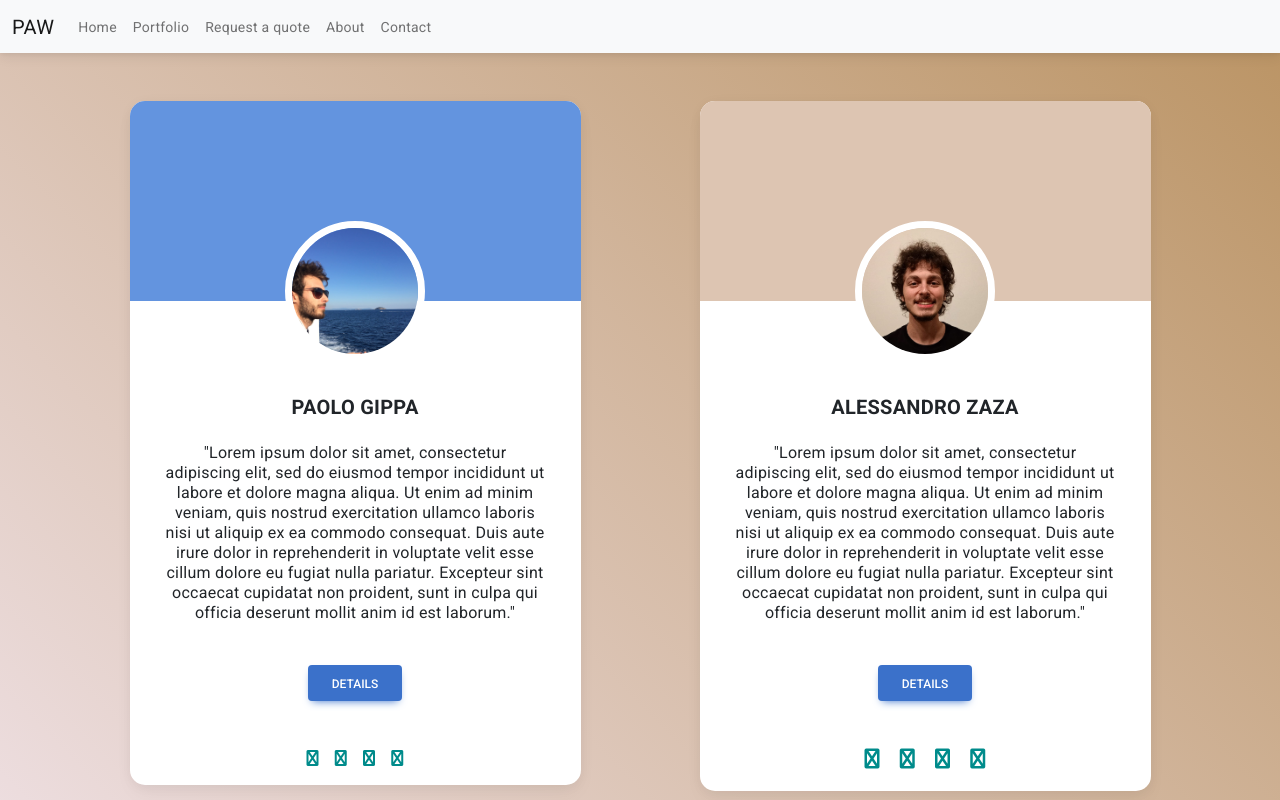
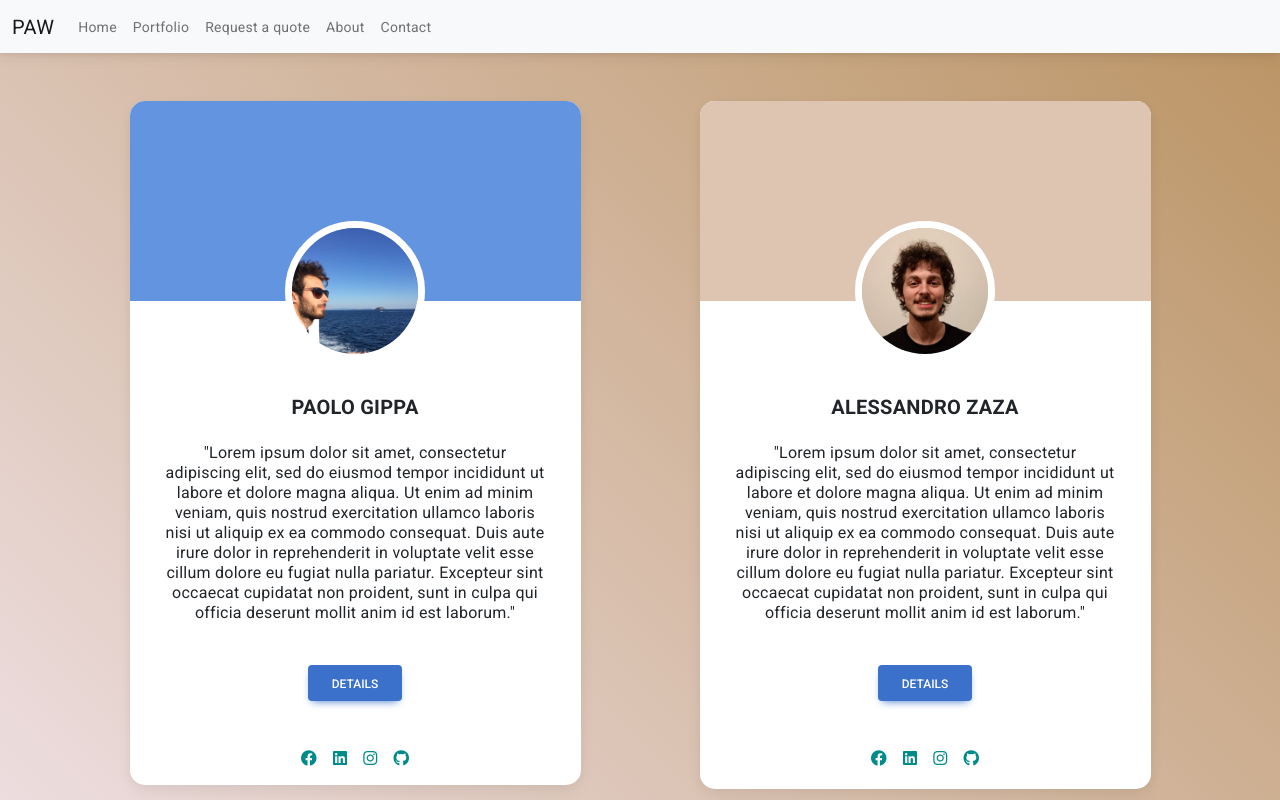
Before and after one commit to AlessandroZaza/Portfolio_Preventivo, an Angular app: page /portfolio in a window 1280 px wide. Shown: the top 800 px of the page. Built offline with nearby package versions, Linux system fonts and the light colour scheme.

Commit message:
adjust fa icons

```diff
--- a/src/app/app.component.html
+++ b/src/app/app.component.html
@@ -39,5 +39,5 @@
     <li class="nav-item"><a routerLink="about" class="nav-link px-2 text-muted">About</a></li>
     <li class="nav-item"><a routerLink="contact" class="nav-link px-2 text-muted">Contact</a></li>
   </ul>
-  <p class="text-center text-muted"><a routerLink="home" class="nav-link px-2 text-muted">© 2023 PAle-Web, Inc</a></p>
+  <p class="text-center text-muted"><a routerLink="home" class="nav-link px-2 text-muted">© 2023 PAW-Agency</a></p>
 </footer>
--- a/src/app/components/contact/contact.component.html
+++ b/src/app/components/contact/contact.component.html
@@ -90,7 +90,7 @@
                                             <span class="fa fa-globe"></span>
                                         </div>
                                         <div class="text pl-3">
-                                            <p><span>Website:</span> <a class="text-light" href="#"> PAW.com</a></p>
+                                            <p><span>Website:</span> <a class="text-light" href="#"> paw-agency.com</a></p>
                                         </div>
                                     </div>
                                 </div>
--- a/src/app/components/portfolio/portfolio.component.html
+++ b/src/app/components/portfolio/portfolio.component.html
@@ -33,10 +33,10 @@
           </div>
           <button type="button" routerLink="../portfolio-paolo" class="btn btn-primary mb-5 mx-auto">Details</button>
           <div class="socials text-center" style="padding-bottom: 2vh;">
-            <i class="fa fa-facebook" style="font-size: 2vh; color: darkcyan; padding: 0 1vh;"></i>
-            <i class="fa fa-linkedin" style="font-size: 2vh; color: darkcyan; padding: 0 1vh;"></i>
-            <i class="fa fa-instagram" style="font-size: 2vh; color: darkcyan; padding: 0 1vh;"></i>
-            <i class="fa fa-github" style="font-size: 2vh; color: darkcyan; padding: 0 1vh;"></i>
+            <i class="fa-brands fa-facebook" style="font-size: 2vh; color: darkcyan; padding: 0 1vh;"></i>
+            <i class="fa-brands fa-linkedin" style="font-size: 2vh; color: darkcyan; padding: 0 1vh;"></i>
+            <i class="fa-brands fa-instagram" style="font-size: 2vh; color: darkcyan; padding: 0 1vh;"></i>
+            <i class="fa-brands fa-github" style="font-size: 2vh; color: darkcyan; padding: 0 1vh;"></i>
           </div>
         </div>
       </div>
@@ -74,10 +74,11 @@
           <button type="button" routerLink="../portfolio-alessandro"
             class="btn btn-primary mb-5 mx-auto">Details</button>
           <div class="socials text-center" style="padding-bottom: 20px;">
-            <i class="fa fa-facebook" style="font-size: 20px; color: darkcyan; padding: 0 10px;"></i>
-            <i class="fa fa-linkedin" style="font-size: 20px; color: darkcyan; padding: 0 10px;"></i>
-            <i class="fa fa-instagram" style="font-size: 20px; color: darkcyan; padding: 0 10px;"></i>
-            <i class="fa fa-github" style="font-size: 20px; color: darkcyan; padding: 0 10px;"></i>
+            <i class="fa-brands fa-facebook" style="font-size: 2vh; color: darkcyan; padding: 0 1vh;"></i>
+            <i class="fa-brands fa-linkedin" style="font-size: 2vh; color: darkcyan; padding: 0 1vh;"></i>
+            <i class="fa-brands fa-instagram" style="font-size: 2vh; color: darkcyan; padding: 0 1vh;"></i>
+            <a href=""><i class="fa-brands fa-github" style="font-size: 2vh; color: darkcyan; padding: 0 1vh;"></i></a>
+
           </div>
         </div>
       </div>
--- a/src/index.html
+++ b/src/index.html
@@ -10,7 +10,9 @@
   <link href="https://cdn.jsdelivr.net/npm/bootstrap@5.3.0-alpha1/dist/css/bootstrap.min.css" rel="stylesheet"
     integrity="sha384-GLhlTQ8iRABdZLl6O3oVMWSktQOp6b7In1Zl3/Jr59b6EGGoI1aFkw7cmDA6j6gD" crossorigin="anonymous">
   <!-- Font Awesome -->
-  <link href="https://cdnjs.cloudflare.com/ajax/libs/font-awesome/6.0.0/css/all.min.css" rel="stylesheet" />
+  <link rel="stylesheet" href="https://cdnjs.cloudflare.com/ajax/libs/font-awesome/6.2.0/css/all.css">
+  </link>
+  <link rel="stylesheet" href="path/to/font-awesome/css/font-awesome.min.css">
   <!-- Google Fonts -->
   <link href="https://fonts.googleapis.com/css?family=Roboto:300,400,500,700&display=swap" rel="stylesheet" />
   <!-- MDB -->
```
